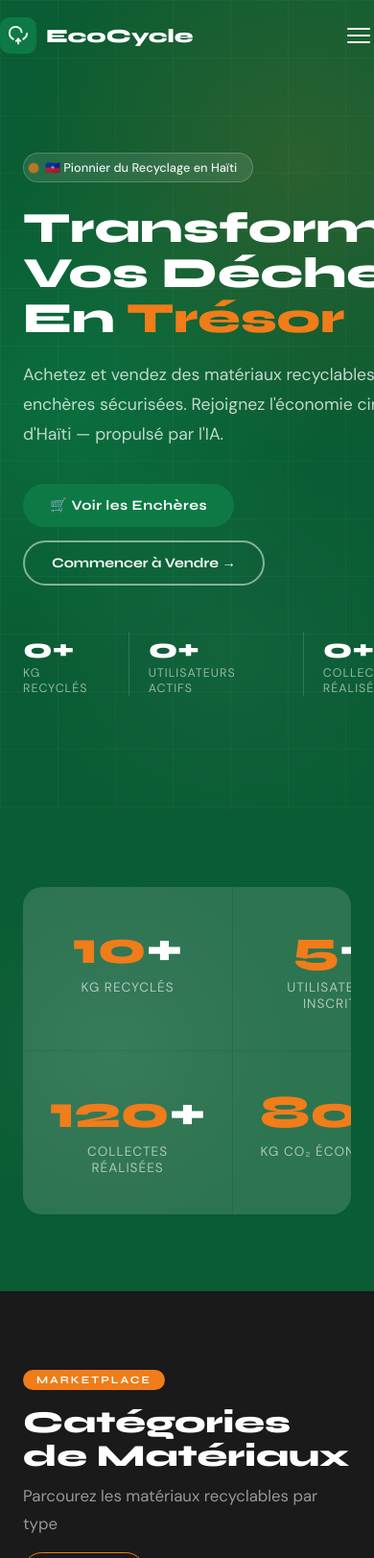
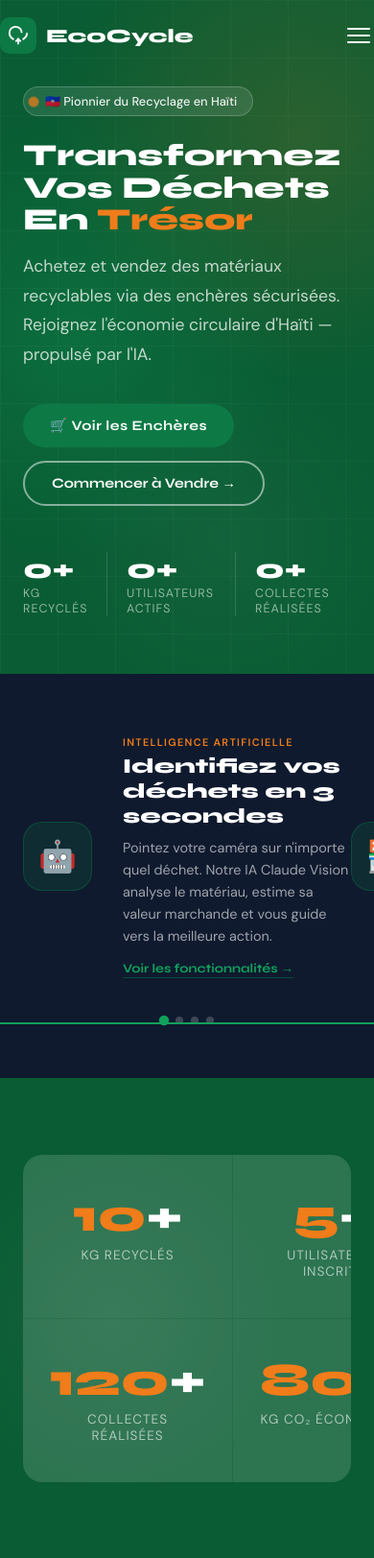
Before and after one commit to Vaillantval/Eco-Cycle, a Django app: page / in a window 390 px wide. Shown: the top 1623 px of the page at 96% size. Run offline with Django 5.2, Linux system fonts and the light colour scheme; data that the repository does not hold is empty; parts of the project's set-up code (start-up, migrations or seed data) failed here and were passed over.

Commit message:
feat: reduce hero height and add auto-playing features slider
Hero:
- min-height 100vh → 600px, padding 120px/80px → 90px/60px
- Phone mockup: 260px → 220px wide, 420px → 340px tall
- Title font-size reduced (clamp 2.8-4.2rem → 2-3.2rem)

Slider (#features-slider):
- New section between hero and stats strip
- 4 auto-rotating slides every 4s: IA analysis, Marketplace,
  Ramassage, Impact environnemental
- Linear progress bar at bottom, dot indicators
- Pauses on hover, clickable dots to navigate
- Dark (#0f1a2e) background, green accent, orange tags

Co-Authored-By: Claude Sonnet 4.6 <noreply@anthropic.com>

```diff
--- a/static/css/main.css
+++ b/static/css/main.css
@@ -180,13 +180,13 @@ body { font-family: var(--font-body); background: var(--white); color: var(--bla
    HERO
 ═══════════════════════════════════ */
 #hero {
-  min-height: 100vh;
+  min-height: 600px;
   background: var(--green-dark);
   position: relative;
   display: flex;
   align-items: center;
   overflow: hidden;
-  padding: 120px 0 80px;
+  padding: 90px 0 60px;
 }
 .hero-bg-pattern {
   position: absolute; inset: 0;
@@ -205,7 +205,7 @@ body { font-family: var(--font-body); background: var(--white); color: var(--bla
 .hero-badge-dot { width: 8px; height: 8px; background: var(--orange); border-radius: 50%; animation: pulse 2s infinite; }
 .hero-badge span { font-size: 0.8rem; font-weight: 500; color: rgba(255,255,255,0.9); }
 @keyframes pulse { 0%,100%{transform:scale(1);opacity:1} 50%{transform:scale(1.4);opacity:0.7} }
-.hero-title { font-family: var(--font-display); font-size: clamp(2.8rem, 5vw, 4.2rem); font-weight: 800; color: var(--white); line-height: 1.05; margin-bottom: 20px; }
+.hero-title { font-family: var(--font-display); font-size: clamp(2rem, 4vw, 3.2rem); font-weight: 800; color: var(--white); line-height: 1.05; margin-bottom: 16px; }
 .hero-title span { color: var(--orange); }
 .hero-desc { font-size: 1.1rem; color: rgba(255,255,255,0.75); line-height: 1.75; margin-bottom: 36px; max-width: 480px; }
 .hero-btns { display: flex; gap: 14px; flex-wrap: wrap; margin-bottom: 48px; }
@@ -217,8 +217,8 @@ body { font-family: var(--font-body); background: var(--white); color: var(--bla
 
 /* Hero visual */
 .hero-visual { position: relative; display: flex; justify-content: center; align-items: center; }
-.hero-phone { width: 260px; background: var(--white); border-radius: 32px; padding: 12px; box-shadow: 0 40px 80px rgba(0,0,0,0.4); position: relative; z-index: 2; }
-.hero-phone-screen { background: var(--cream); border-radius: 24px; overflow: hidden; height: 420px; display: flex; flex-direction: column; }
+.hero-phone { width: 220px; background: var(--white); border-radius: 28px; padding: 10px; box-shadow: 0 30px 60px rgba(0,0,0,0.4); position: relative; z-index: 2; }
+.hero-phone-screen { background: var(--cream); border-radius: 20px; overflow: hidden; height: 340px; display: flex; flex-direction: column; }
 .hero-phone-header { background: var(--green); padding: 16px; }
 .hero-phone-header h4 { font-family: var(--font-display); font-size: 0.85rem; font-weight: 700; color: var(--white); }
 .hero-phone-header p { font-size: 0.7rem; color: rgba(255,255,255,0.7); margin-top: 2px; }
@@ -282,6 +282,95 @@ body { font-family: var(--font-body); background: var(--white); color: var(--bla
 .feature-badge.new { background: rgba(240,124,26,0.12); color: var(--orange); }
 .feature-badge.popular { background: rgba(13,122,69,0.12); color: var(--green); }
 .feature-card:hover .feature-badge { background: rgba(255,255,255,0.2); color: var(--white); }
+
+/* ═══════════════════════════════════
+   FEATURES SLIDER
+═══════════════════════════════════ */
+#features-slider {
+  background: #0f1a2e;
+  padding: 56px 0;
+  overflow: hidden;
+  position: relative;
+}
+.slider-wrapper {
+  position: relative;
+  max-width: 860px;
+  margin: 0 auto;
+  padding: 0 24px;
+}
+.slider-track {
+  display: flex;
+  transition: transform 0.5s cubic-bezier(0.4,0,0.2,1);
+}
+.slide {
+  min-width: 100%;
+  display: grid;
+  grid-template-columns: 80px 1fr;
+  gap: 24px;
+  align-items: center;
+  padding: 8px 0;
+}
+.slide-icon-box {
+  width: 72px; height: 72px;
+  border-radius: 20px;
+  background: rgba(13,122,69,0.2);
+  border: 1.5px solid rgba(13,122,69,0.4);
+  display: flex; align-items: center; justify-content: center;
+  font-size: 2rem;
+  flex-shrink: 0;
+}
+.slide-tag {
+  font-size: 0.68rem; font-weight: 700; letter-spacing: 0.12em;
+  text-transform: uppercase; color: var(--orange);
+  margin-bottom: 6px;
+}
+.slide-title {
+  font-family: var(--font-display);
+  font-size: 1.35rem; font-weight: 800;
+  color: var(--white);
+  margin-bottom: 8px;
+  line-height: 1.2;
+}
+.slide-desc {
+  font-size: 0.9rem;
+  color: rgba(255,255,255,0.6);
+  line-height: 1.6;
+  max-width: 520px;
+}
+.slide-cta {
+  display: inline-flex; align-items: center; gap: 6px;
+  margin-top: 14px;
+  font-family: var(--font-display); font-size: 0.82rem; font-weight: 700;
+  color: var(--green-light); text-decoration: none;
+  border-bottom: 1px solid rgba(18,160,92,0.35);
+  padding-bottom: 1px;
+  transition: color 0.2s, border-color 0.2s;
+}
+.slide-cta:hover { color: #fff; border-color: rgba(255,255,255,0.4); }
+
+/* Dots */
+.slider-dots {
+  display: flex; justify-content: center; gap: 8px;
+  margin-top: 32px;
+}
+.slider-dot {
+  width: 8px; height: 8px; border-radius: 50%;
+  background: rgba(255,255,255,0.2);
+  border: none; cursor: pointer; padding: 0;
+  transition: background 0.3s, transform 0.3s;
+}
+.slider-dot.active {
+  background: var(--green-light);
+  transform: scale(1.3);
+}
+
+/* Barre de progression */
+.slider-progress {
+  position: absolute; bottom: 0; left: 0;
+  height: 2px; background: var(--green-light);
+  width: 0%;
+  transition: width 4s linear;
+}
 
 /* ═══════════════════════════════════
    STATS
--- a/static/js/main.js
+++ b/static/js/main.js
@@ -150,3 +150,59 @@ if (newsletterBtn) {
     setTimeout(() => { this.textContent = 'S\'abonner'; }, 3000);
   });
 }
+
+// ── FEATURES SLIDER ──
+(function () {
+  const track    = document.getElementById('sliderTrack');
+  const dots     = document.querySelectorAll('.slider-dot');
+  const progress = document.getElementById('sliderProgress');
+  if (!track || !dots.length) return;
+
+  const TOTAL    = dots.length;
+  const DELAY    = 4000;
+  let current    = 0;
+  let timer      = null;
+  let progTimer  = null;
+
+  function goTo(idx) {
+    current = (idx + TOTAL) % TOTAL;
+    track.style.transform = `translateX(-${current * 100}%)`;
+    dots.forEach((d, i) => d.classList.toggle('active', i === current));
+    resetProgress();
+  }
+
+  function resetProgress() {
+    if (progress) {
+      progress.style.transition = 'none';
+      progress.style.width = '0%';
+      requestAnimationFrame(() => {
+        requestAnimationFrame(() => {
+          progress.style.transition = `width ${DELAY}ms linear`;
+          progress.style.width = '100%';
+        });
+      });
+    }
+  }
+
+  function startAuto() {
+    timer = setInterval(() => goTo(current + 1), DELAY);
+  }
+
+  dots.forEach(dot => {
+    dot.addEventListener('click', () => {
+      clearInterval(timer);
+      goTo(parseInt(dot.dataset.slide));
+      startAuto();
+    });
+  });
+
+  // Pause on hover
+  const wrapper = document.getElementById('sliderTrack')?.closest('#features-slider');
+  if (wrapper) {
+    wrapper.addEventListener('mouseenter', () => clearInterval(timer));
+    wrapper.addEventListener('mouseleave', () => { startAuto(); });
+  }
+
+  resetProgress();
+  startAuto();
+})();
--- a/templates/home.html
+++ b/templates/home.html
@@ -70,6 +70,64 @@
         </div>
       </div>
     </div>
+  </div>
+</section>
+
+<!-- ══ FEATURES SLIDER ══ -->
+<section id="features-slider">
+  <div class="slider-wrapper">
+    <div class="slider-track" id="sliderTrack">
+
+      <div class="slide">
+        <div class="slide-icon-box">🤖</div>
+        <div>
+          <div class="slide-tag">Intelligence artificielle</div>
+          <div class="slide-title">Identifiez vos déchets en 3 secondes</div>
+          <div class="slide-desc">Pointez votre caméra sur n'importe quel déchet. Notre IA Claude Vision analyse le matériau, estime sa valeur marchande et vous guide vers la meilleure action.</div>
+          <a href="{% url 'fonctionnalites' %}" class="slide-cta">Voir les fonctionnalités →</a>
+        </div>
+      </div>
+
+      <div class="slide">
+        <div class="slide-icon-box">🏪</div>
+        <div>
+          <div class="slide-tag">Marketplace d'enchères</div>
+          <div class="slide-title">Vendez au meilleur prix du marché</div>
+          <div class="slide-desc">Publiez vos matériaux recyclables sur notre marketplace et laissez les acheteurs s'affronter aux enchères. Achat immédiat disponible pour les transactions rapides.</div>
+          <a href="{% url 'marketplace' %}" class="slide-cta">Explorer le marketplace →</a>
+        </div>
+      </div>
+
+      <div class="slide">
+        <div class="slide-icon-box">🚚</div>
+        <div>
+          <div class="slide-tag">Ramassage à domicile</div>
+          <div class="slide-title">Un collecteur vient chez vous</div>
+          <div class="slide-desc">Planifiez une collecte en quelques clics. Un collecteur agréé récupère vos déchets à l'adresse et au créneau de votre choix, partout en Haïti.</div>
+          <a href="{% url 'comment_ca_marche' %}" class="slide-cta">Comment ça marche →</a>
+        </div>
+      </div>
+
+      <div class="slide">
+        <div class="slide-icon-box">🌱</div>
+        <div>
+          <div class="slide-tag">Impact environnemental</div>
+          <div class="slide-title">Mesurez votre CO₂ économisé</div>
+          <div class="slide-desc">Chaque kg recyclé est tracé. Suivez votre impact en temps réel, comparez-vous à la communauté et recevez votre certificat de contribution environnementale.</div>
+          <a href="{% url 'notre_impact' %}" class="slide-cta">Voir notre impact →</a>
+        </div>
+      </div>
+
+    </div>
+
+    <div class="slider-dots" id="sliderDots">
+      <button class="slider-dot active" data-slide="0"></button>
+      <button class="slider-dot" data-slide="1"></button>
+      <button class="slider-dot" data-slide="2"></button>
+      <button class="slider-dot" data-slide="3"></button>
+    </div>
+
+    <div class="slider-progress" id="sliderProgress"></div>
   </div>
 </section>
 
```
